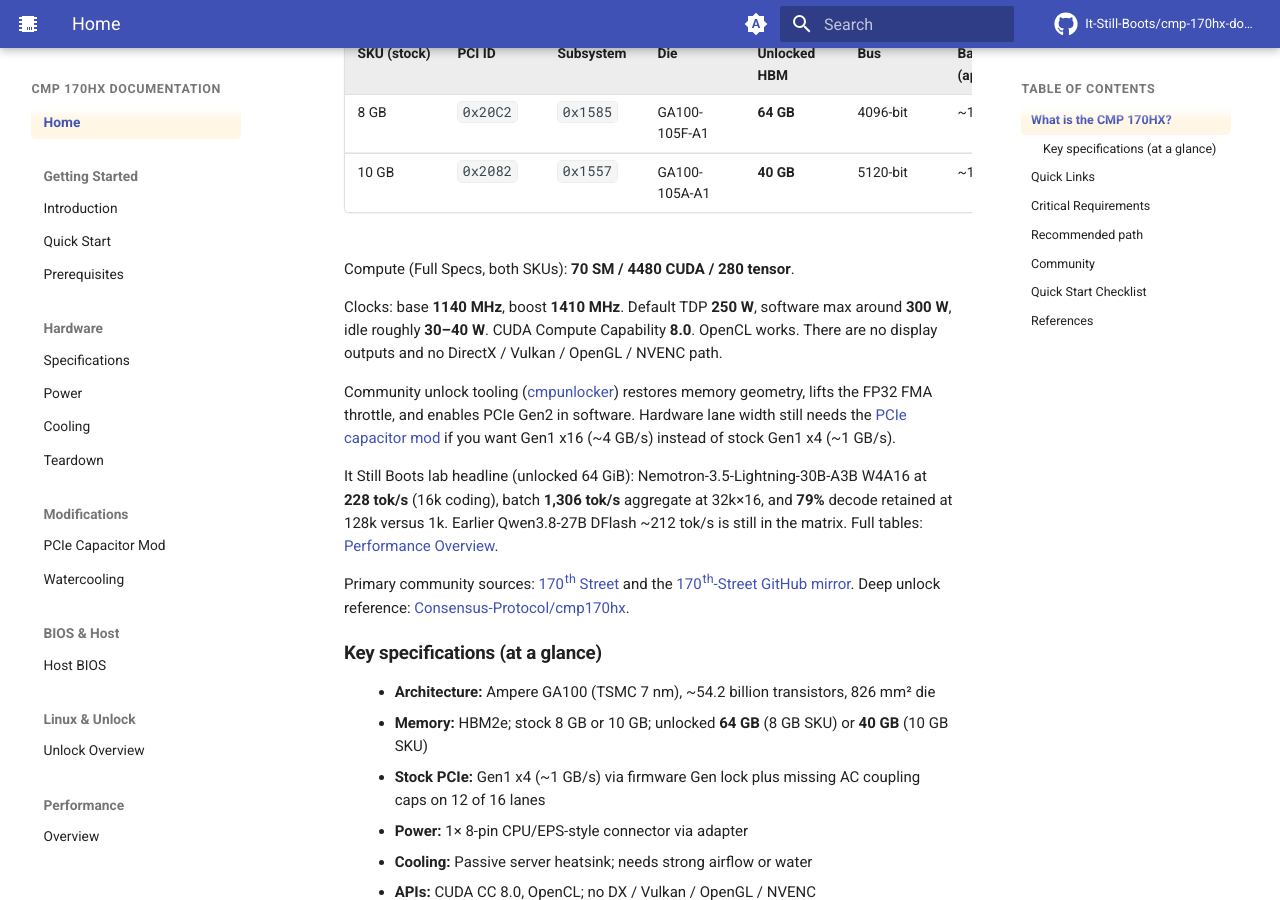
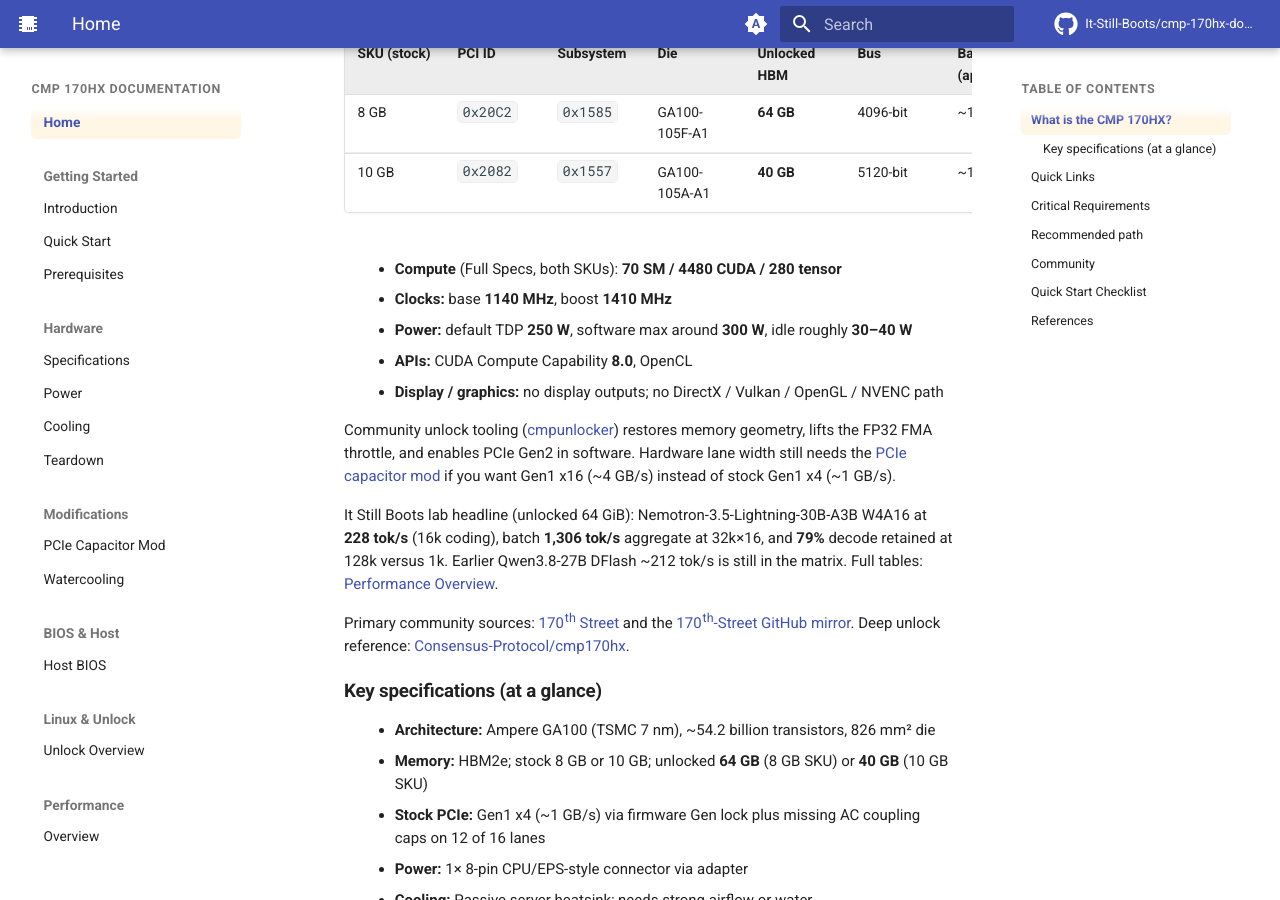
Before and after one commit to It-Still-Boots/cmp-170hx-docs, an MkDocs documentation site: the page built from docs/index.md, in a window 1280 px wide and 900 px high, scrolled down 758 px. Built offline with MkDocs 1.6.1 and Material for MkDocs 9.7.7, drawn with Linux system fonts in a browser that asks for light colours; comment, search, counter and statistics services are not loaded.

Commit message:
Home: turn compute and clocks paragraph into bullets

```diff
--- a/docs/index.md
+++ b/docs/index.md
@@ -15,9 +15,11 @@ Two production SKUs show up in the wild:
 | 8 GB | `0x20C2` | `0x1585` | GA100-105F-A1 | **64 GB** | 4096-bit | ~1.49 TB/s |
 | 10 GB | `0x2082` | `0x1557` | GA100-105A-A1 | **40 GB** | 5120-bit | ~1.56 TB/s |
 
-Compute (Full Specs, both SKUs): **70 SM / 4480 CUDA / 280 tensor**.
-
-Clocks: base **1140 MHz**, boost **1410 MHz**. Default TDP **250 W**, software max around **300 W**, idle roughly **30–40 W**. CUDA Compute Capability **8.0**. OpenCL works. There are no display outputs and no DirectX / Vulkan / OpenGL / NVENC path.
+- **Compute** (Full Specs, both SKUs): **70 SM / 4480 CUDA / 280 tensor**
+- **Clocks:** base **1140 MHz**, boost **1410 MHz**
+- **Power:** default TDP **250 W**, software max around **300 W**, idle roughly **30–40 W**
+- **APIs:** CUDA Compute Capability **8.0**, OpenCL
+- **Display / graphics:** no display outputs; no DirectX / Vulkan / OpenGL / NVENC path
 
 Community unlock tooling ([cmpunlocker](https://github.com/amoghmunikote/cmpunlocker)) restores memory geometry, lifts the FP32 FMA throttle, and enables PCIe Gen2 in software. Hardware lane width still needs the [PCIe capacitor mod](modifications/pcie-capacitor-mod.md) if you want Gen1 x16 (~4 GB/s) instead of stock Gen1 x4 (~1 GB/s).
 
```
